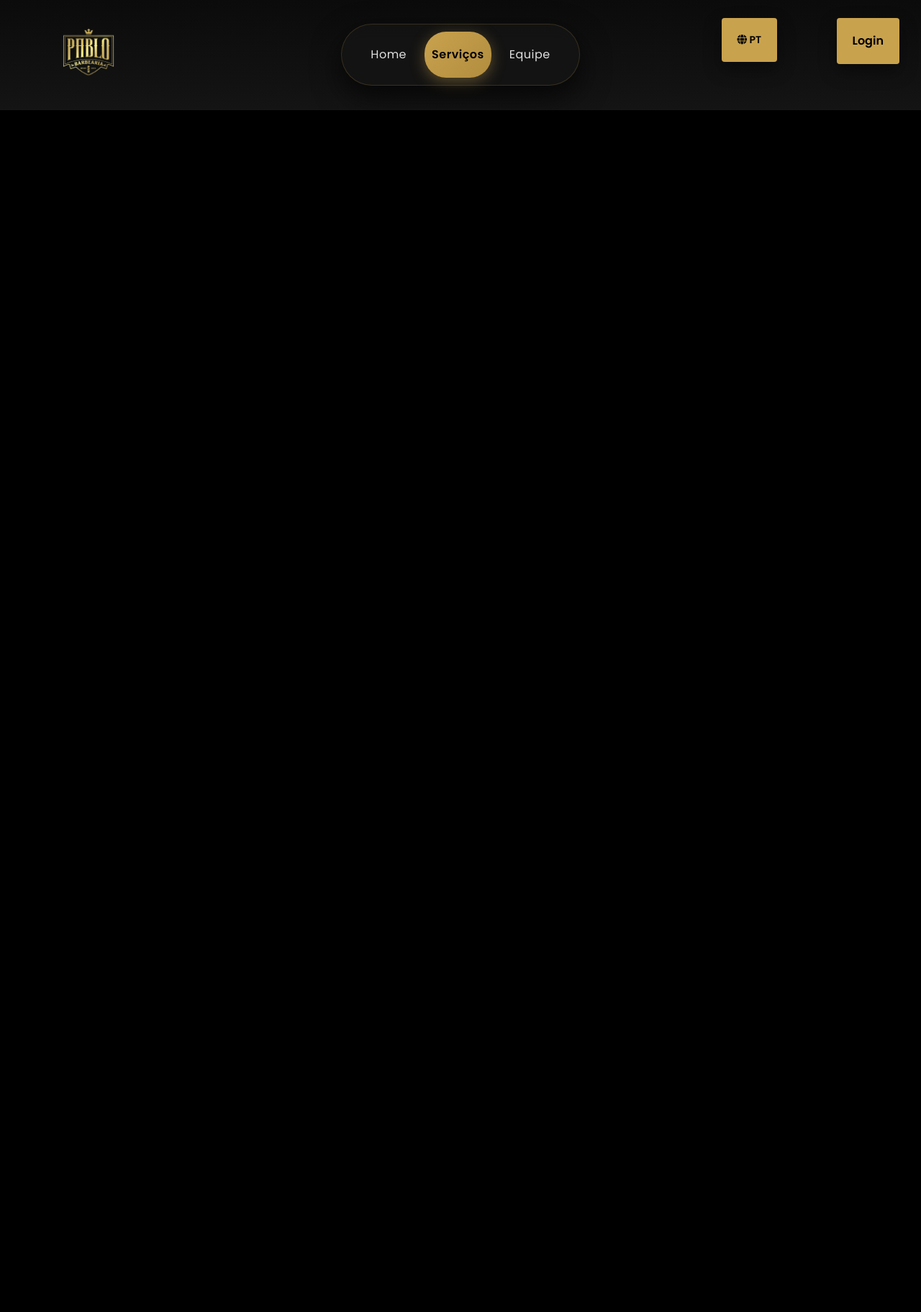
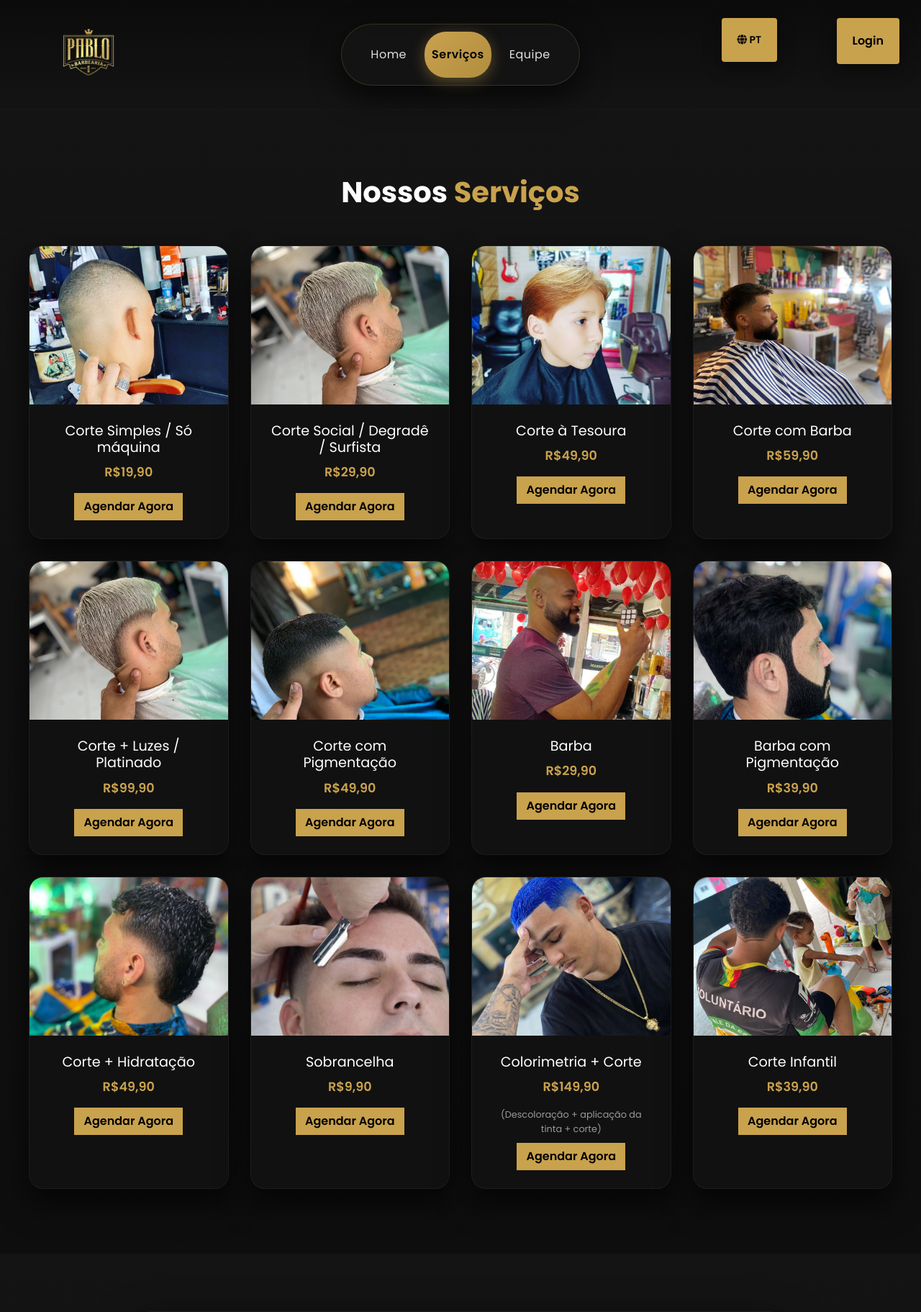
Before and after one commit to pablin55/barbearia, a Laravel app: page /servicos in a window 1280 px wide. Shown: the top 1823 px of the page at 72% size. Run offline with Laravel 12, Linux system fonts and the light colour scheme; some libraries are stand-ins or nearby versions.

Commit message:
corrijido

```diff
--- a/resources/views/servicos.blade.php
+++ b/resources/views/servicos.blade.php
@@ -602,13 +602,16 @@
 
 
 <!-- SERVIÇOS COM IMAGEM -->
-<section class="services-section hidden">
+<!-- SERVICES -->
+<section class="services-section">
     <div class="services-container">
-        <h2 data-i18n="services-title">Nossos <span style="color: var(--accent);">Serviços</span></h2>
+        <h2 data-i18n="services-title">
+            Nossos <span style="color: var(--accent);">Serviços</span>
+        </h2>
 
         <div class="services-grid">
 
-            <div class="service-card hidden">
+            <div class="service-card">
                 <img src="img/simp.jpeg" alt="Corte Simples">
                 <div class="service-info">
                     <h3>Corte Simples / Só máquina</h3>
@@ -617,8 +620,8 @@
                 </div>
             </div>
 
-            <div class="service-card hidden">
-                <img src="img/nv.jpeg" alt="Corte Social, Degradê ou Surfista">
+            <div class="service-card">
+                <img src="img/nv.jpeg" alt="Corte Social">
                 <div class="service-info">
                     <h3>Corte Social / Degradê / Surfista</h3>
                     <p>R$29,90</p>
@@ -626,7 +629,7 @@
                 </div>
             </div>
 
-            <div class="service-card hidden">
+            <div class="service-card">
                 <img src="img/tes.jpeg" alt="Corte à Tesoura">
                 <div class="service-info">
                     <h3>Corte à Tesoura</h3>
@@ -635,7 +638,7 @@
                 </div>
             </div>
 
-            <div class="service-card hidden">
+            <div class="service-card">
                 <img src="img/cb.jpeg" alt="Corte com Barba">
                 <div class="service-info">
                     <h3>Corte com Barba</h3>
@@ -644,8 +647,8 @@
                 </div>
             </div>
 
-            <div class="service-card hidden">
-                <img src="img/nv.jpeg" alt="Corte + Luzes / Platinado">
+            <div class="service-card">
+                <img src="img/nv.jpeg" alt="Corte com Luzes">
                 <div class="service-info">
                     <h3>Corte + Luzes / Platinado</h3>
                     <p>R$99,90</p>
@@ -653,7 +656,7 @@
                 </div>
             </div>
 
-            <div class="service-card hidden">
+            <div class="service-card">
                 <img src="img/nrm.jpeg" alt="Corte com Pigmentação">
                 <div class="service-info">
                     <h3>Corte com Pigmentação</h3>
@@ -662,7 +665,7 @@
                 </div>
             </div>
 
-            <div class="service-card hidden">
+            <div class="service-card">
                 <img src="img/barb.jpeg" alt="Barba">
                 <div class="service-info">
                     <h3>Barba</h3>
@@ -671,7 +674,7 @@
                 </div>
             </div>
 
-            <div class="service-card hidden">
+            <div class="service-card">
                 <img src="img/bp.png" alt="Barba com Pigmentação">
                 <div class="service-info">
                     <h3>Barba com Pigmentação</h3>
@@ -680,8 +683,8 @@
                 </div>
             </div>
 
-            <div class="service-card hidden">
-                <img src="img/bb.jpeg" alt="Corte + Hidratação">
+            <div class="service-card">
+                <img src="img/bb.jpeg" alt="Corte com Hidratação">
                 <div class="service-info">
                     <h3>Corte + Hidratação</h3>
                     <p>R$49,90</p>
@@ -689,7 +692,7 @@
                 </div>
             </div>
 
-            <div class="service-card hidden">
+            <div class="service-card">
                 <img src="img/sobraa.png" alt="Sobrancelha">
                 <div class="service-info">
                     <h3>Sobrancelha</h3>
@@ -698,17 +701,19 @@
                 </div>
             </div>
 
-            <div class="service-card hidden">
-                <img src="img/pint.jpeg" alt="Colorimetria + Corte">
+            <div class="service-card">
+                <img src="img/pint.jpeg" alt="Colorimetria">
                 <div class="service-info">
                     <h3>Colorimetria + Corte</h3>
                     <p>R$149,90</p>
-                    <small style="color:#999; display:block; margin-bottom:10px;">(Descoloração + aplicação da tinta + corte)</small>
+                    <small style="color:#999; display:block; margin-bottom:10px;">
+                        (Descoloração + aplicação da tinta + corte)
+                    </small>
                     <a class="btn btn-primary">Agendar Agora</a>
                 </div>
             </div>
 
-            <div class="service-card hidden">
+            <div class="service-card">
                 <img src="img/inf.jpeg" alt="Corte Infantil">
                 <div class="service-info">
                     <h3>Corte Infantil</h3>
@@ -721,20 +726,26 @@
     </div>
 </section>
 
-<!-- COMBOS SECTION -->
-<section class="pricing-section hidden">
+<!-- PLANOS -->
+<section class="pricing-section">
     <div class="pricing-container">
-        <h2 data-i18n="combos-title">Nossos <span style="color: var(--accent);">Planos Mensais</span></h2>
-        <p class="text-muted" style="text-align:center; margin-top:10px; margin-bottom:20px;">Plano mensal — 1 atendimento semanal</p>
+        <h2 data-i18n="combos-title">
+            Nossos <span style="color: var(--accent);">Planos Mensais</span>
+        </h2>
+
+        <p class="text-muted" style="text-align:center; margin-top:10px; margin-bottom:20px;">
+            Plano mensal — 1 atendimento semanal
+        </p>
 
         <table class="pricing-table" style="width:100%;">
             <thead>
-                <tr class="pricing-row" style="font-weight:700; color:#fff;">
-                    <th style="text-align:left; width:60%;">Plano</th>
-                    <th style="text-align:right; width:20%;">Preço</th>
-                    <th style="text-align:center; width:20%;">Ação</th>
+                <tr class="pricing-row">
+                    <th style="text-align:left;">Plano</th>
+                    <th style="text-align:right;">Preço</th>
+                    <th style="text-align:center;">Ação</th>
                 </tr>
             </thead>
+
             <tbody>
                 <tr class="pricing-row">
                     <td>Corte Simples</td>
@@ -743,7 +754,7 @@
                 </tr>
 
                 <tr class="pricing-row">
-                    <td>Corte Normal (Degradê / Social / Surfista)</td>
+                    <td>Corte Normal</td>
                     <td style="text-align:right;">R$99,90</td>
                     <td style="text-align:center;"><a class="btn btn-primary btn-sm">Assinar Agora</a></td>
                 </tr>
@@ -783,7 +794,6 @@
                     <td style="text-align:right;">R$180,00</td>
                     <td style="text-align:center;"><a class="btn btn-primary btn-sm">Assinar Agora</a></td>
                 </tr>
-
             </tbody>
         </table>
     </div>
```
Also changed, not shown: resources/views/equipe.blade.php (+45 -20 lines).
